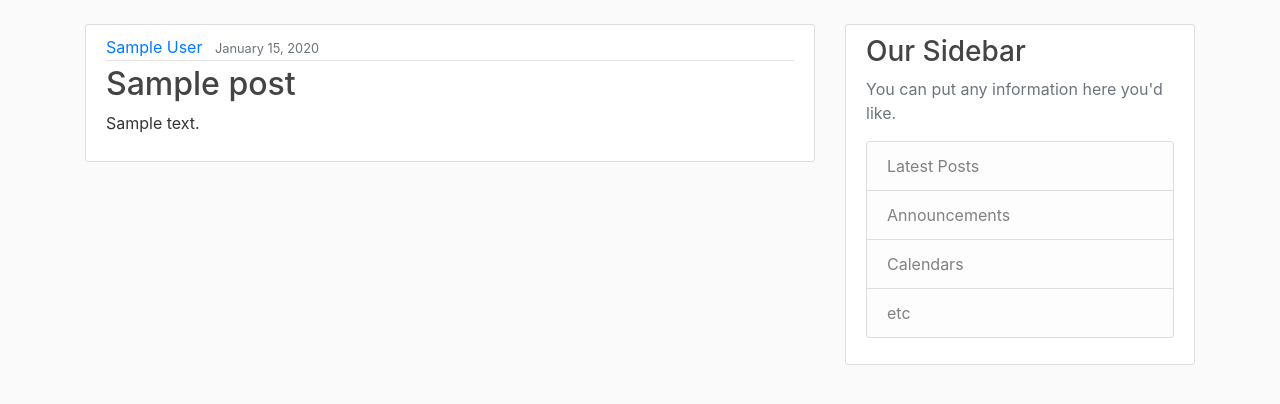
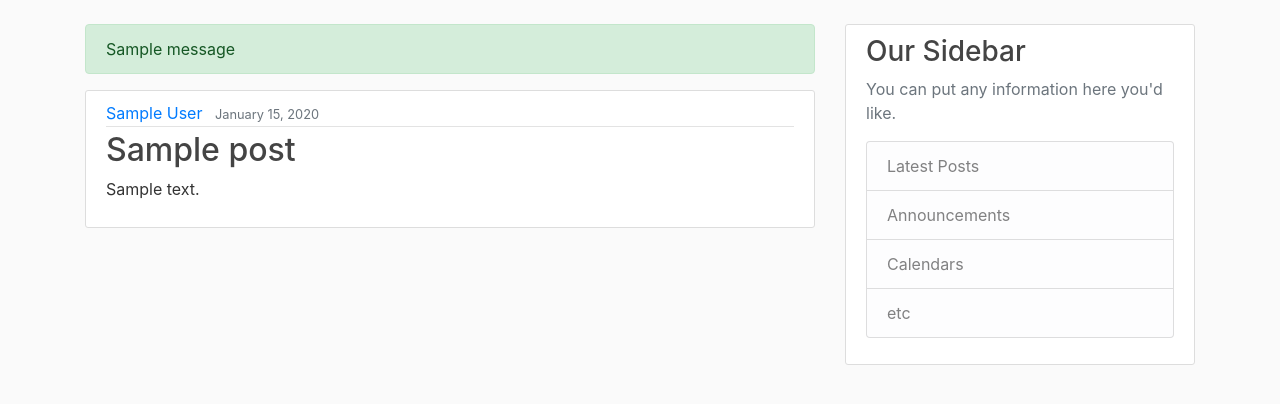
Before and after one commit to robotlightsyou/CMS_Django_Crud, a Django app: template crud/blog/templates/blog/home.html in a window 1280 px wide. Shown: the part 56-460 px from the top of the page. Run offline with Django 3.2, Linux system fonts and the light colour scheme; the template is opened without the code that fills it: most values are stand-ins (such as "Sample title", 1, 10 or a date in 2020); one stand-in notice (Sample message) is shown; some libraries are stand-ins or nearby versions.

Commit message:
add message alerts to base html template

```diff
--- a/crud/blog/templates/blog/base.html
+++ b/crud/blog/templates/blog/base.html
@@ -46,6 +46,13 @@
     <main role="main" class="container">
     <div class="row">
         <div class="col-md-8">
+        {% if messages %}
+            {% for message in messages %}
+                <div class='alert alert-{{ message.tags }}'>
+                    {{ message }}
+                </div>
+            {% endfor %}
+        {% endif %}
         {% block content %}{% endblock %}
         </div>
         <div class="col-md-4">
--- a/crud/crud/urls.py
+++ b/crud/crud/urls.py
@@ -15,9 +15,11 @@ Including another URLconf
 """
 from django.contrib import admin
 from django.urls import path, include
+from users import views as users_views
 
 urlpatterns = [
     path('admin/', admin.site.urls),
+    path('register/', users_views.register, name='register'),
     path('', include('blog.urls')),
     # path('about/', include('about.urls')),
 ]
```
